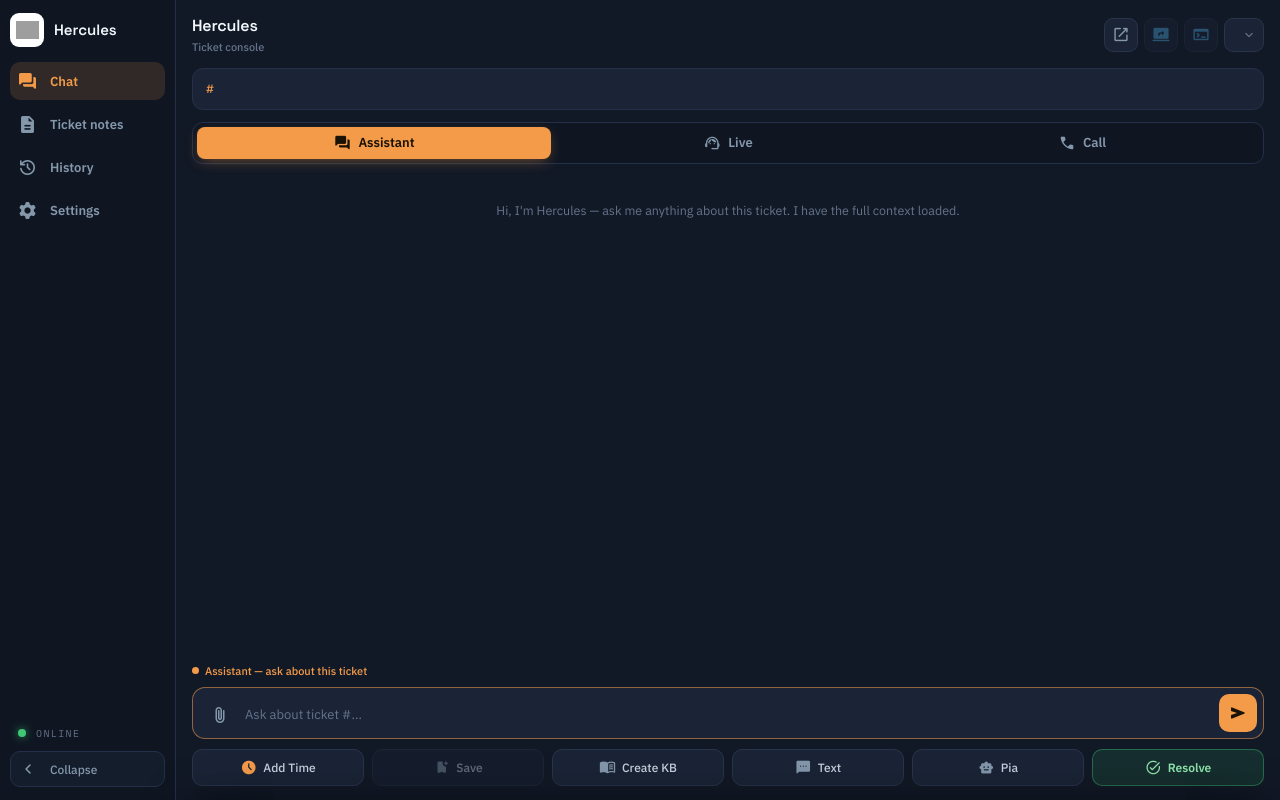
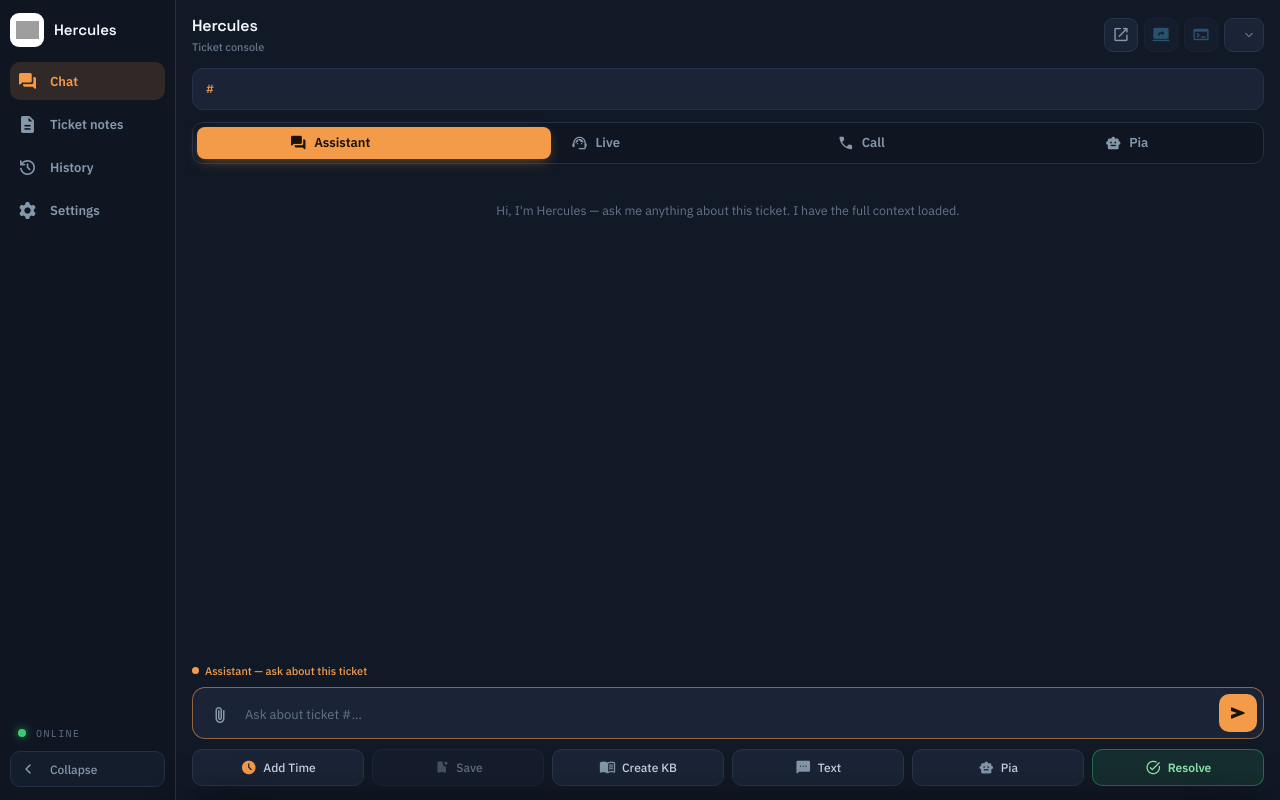
Before and after one commit to NationalTechnologyManagement/CW_AIChat_POD, a Python web app: template templates/pod.html in a window 1280 px wide. Run offline with Jinja, Linux system fonts and the light colour scheme; the template is opened without the code that fills it, so the values that code supplies are empty; grey boxes are pictures that could not be loaded.

Commit message:
Pod: give Pia its own tab beside Assistant, Live and Call
Pia's embedded chat needs room to run an automation, so it now has a mode tab
of its own (shown only for Pia-enabled clients) that fills the whole thread
area, scaled to Pia's content block with zoom, sign-in, reload and open-in-Pia
controls. Starting an automation from a card switches to the Pia tab and the
card keeps tracking the run; the pane is created once and kept alive across
tab switches so a half-answered Pia form survives going back to the chat.

Co-Authored-By: Claude Fable 5.1 <noreply@anthropic.com>

```diff
--- a/templates/pod.html
+++ b/templates/pod.html
@@ -148,6 +148,9 @@
         .mode-pill .indicator{position:absolute;top:4px;bottom:4px;left:4px;width:calc((100% - 8px) / 3);border-radius:8px;background:var(--accent);transform:translateX(0);transition:transform .34s cubic-bezier(.4,0,.2,1),background .34s;box-shadow:0 4px 14px -4px var(--accent-glow);}
         body.live-mode .mode-pill .indicator{transform:translateX(100%);}
         body.call-mode .mode-pill .indicator{transform:translateX(200%);}
+        /* A fourth tab (Pia) when the client is set up in Pia. */
+        body.pia-enabled .mode-pill .indicator{width:calc((100% - 8px) / 4);}
+        body.pia-mode .mode-pill .indicator{transform:translateX(300%);}
         .mode-tab{position:relative;z-index:2;flex:1;min-width:0;white-space:nowrap;border:none;background:none;cursor:pointer;font-family:'IBM Plex Sans',sans-serif;font-size:13px;font-weight:600;color:var(--icon);display:flex;align-items:center;justify-content:center;gap:7px;transition:color .2s;}
         .mode-tab .i{font-size:18px;}
         .mode-tab.active{color:var(--accent-text);}
@@ -163,6 +166,14 @@
         body.live-mode .thread.live{opacity:1;transform:none;pointer-events:auto;}
         body.call-mode .thread.ai,body.call-mode .thread.live{opacity:0;transform:translateX(-10px);pointer-events:none;}
         body.call-mode .thread.call{opacity:1;transform:none;pointer-events:auto;}
+        body.pia-mode .thread.ai,body.pia-mode .thread.live,body.pia-mode .thread.call{opacity:0;transform:translateX(-10px);pointer-events:none;}
+        body.pia-mode .thread.pia{opacity:1;transform:none;pointer-events:auto;}
+        /* Pia gets the whole thread area: no gaps, the embed fills it. */
+        .thread.pia{padding:0 16px 8px;gap:0;overflow:hidden;}
+        .thread.pia .pia-embed{flex:1;min-height:0;display:flex;flex-direction:column;}
+        .thread.pia .pia-viewport{flex:1;min-height:0;}
+        body.pia-mode .composer{display:none;}
+        body.pia-mode .attach-strip{display:none !important;}
 
         .welcome{text-align:center;color:var(--muted);padding:22px 10px;font-size:12.5px;line-height:1.6;}
 
@@ -211,7 +222,7 @@
         .pia-embed-bar span{flex:1;min-width:0;overflow:hidden;text-overflow:ellipsis;white-space:nowrap;font-weight:600;color:var(--text-2);}
         .pia-mini{border:1px solid var(--border-4);background:var(--panel);color:var(--text-2);border-radius:6px;padding:2px 8px;font-family:'IBM Plex Sans',sans-serif;font-size:11px;cursor:pointer;text-decoration:none;white-space:nowrap;}
         .pia-mini:hover{opacity:.85;}
-        .pia-viewport{position:relative;width:100%;height:460px;overflow:hidden;background:#fff;}
+        .pia-viewport{position:relative;width:100%;overflow:hidden;background:#fff;}
         .pia-iframe{position:absolute;top:0;left:0;display:block;width:100%;height:100%;border:0;background:#fff;transform-origin:top left;}
 
         /* live channel header + system lines + typing + receipts */
@@ -452,7 +463,7 @@
         body.drag-over .thread.ai,body.drag-over .thread.live{outline:2px dashed var(--accent);outline-offset:-6px;border-radius:10px;}
     </style>
 </head>
-<body>
+<body{% if pia.enabled %} class="pia-enabled"{% endif %}>
     {% if error %}
     <div class="error-wrap">
         <div class="error-logo"><img src="https://seahorse-space.nyc3.cdn.digitaloceanspaces.com/website/ntm_shield_small.svg" alt="NTM"></div>
@@ -517,6 +528,7 @@
                             <button type="button" class="mode-tab active" id="aiTab" title="Assistant"><span class="i">forum</span><span class="lbl">Assistant</span></button>
                             <button type="button" class="mode-tab" id="liveTab" title="Live chat with the customer"><span class="i">support_agent</span><span class="lbl">Live</span></button>
                             <button type="button" class="mode-tab" id="callTab" title="Phone call transcript"><span class="i">call</span><span class="lbl">Call</span></button>
+                            <button type="button" class="mode-tab" id="piaTab" title="Pia automations for this ticket"{% if not pia.enabled %} hidden{% endif %}><span class="i">smart_toy</span><span class="lbl">Pia</span></button>
                         </div>
                     </div>
 
@@ -527,6 +539,7 @@
                         <div class="thread live" id="liveThread">
                             <div class="live-head" id="liveHead">Live channel · messaging as <b id="liveAsName">technician</b></div>
                         </div>
+                        <div class="thread pia" id="piaThread"></div>
                         <div class="thread call" id="callThread">
                             <div class="live-head" id="callHead">Call transcript · <b id="callState">connecting…</b></div>
                             <div class="empty-hint" id="callEmpty">Checking this ticket for calls…</div>
@@ -839,7 +852,8 @@
         const saveBtn = $('saveBtn'), resolveBtn = $('resolveBtn'), addTimeBtn = $('addTimeBtn'), clearBtn = $('clearBtn'), kbBtn = $('kbBtn');
         const modelSelect = $('modelSelect'), modeText = $('modeText');
         const contextCard = $('contextCard');
-        const aiTab = $('aiTab'), liveTab = $('liveTab'), callTab = $('callTab');
+        const aiTab = $('aiTab'), liveTab = $('liveTab'), callTab = $('callTab'), piaTab = $('piaTab');
+        const piaThread = $('piaThread');
         const callList = $('callList'), callEmpty = $('callEmpty'), callStateEl = $('callState');
         const attachBtn = $('attachBtn'), fileInput = $('fileInput'), attachStrip = $('attachStrip');
         const toast = $('toast'), resultBanner = $('resultBanner'), resultBannerText = $('resultBannerText'), resultBannerClose = $('resultBannerClose');
@@ -1025,41 +1039,51 @@
         const PIA_STATE_LABELS = {
             queued: 'Pia has queued it…',
             running: 'Pia is running it…',
-            waiting_for_input: 'Pia needs your answer below',
+            waiting_for_input: 'Pia needs your answer in the Pia tab',
             completed: 'Pia finished',
             error: 'Pia reported a failure',
             cancelled: 'Cancelled in Pia',
             unknown: 'Waiting for Pia to pick it up…',
         };
-        function piaFrame(card){
-            if (!PIA || !PIA.embed_url) return null;
+        // Desktop width Pia's embed is rendered at, and the width of the centred
+        // content block (chat + Automation panel) it draws at that size.
+        const PIA_NATURAL_WIDTH = 1200;
+        const PIA_CONTENT_WIDTH = 800;
+
+        // ===== The Pia tab =====
+        // Pia's own chat for this ticket — the page Pia's browser extension embeds
+        // into other PSAs — gets a mode tab of its own so it has the whole pod to
+        // run an automation in, with Assistant one click away. It is created the
+        // first time it is needed and kept alive across tab switches, so Pia's
+        // session (and a half-answered form) survives going back to the chat.
+        //
+        // The embed is a cross-origin page we cannot restyle. Rendered at a
+        // desktop width it lays out properly: a centred block of chat + Automation
+        // panel about PIA_CONTENT_WIDTH wide with empty margins either side. So the
+        // frame is rendered at that width and scaled so the CONTENT block fills
+        // the tab (margins cropped), with a zoom the tech can nudge and that is
+        // remembered. Re-fitted on every resize (ConnectWise pod height, pop-out).
+        let piaPane = null;
+        function ensurePiaPane(){
+            if (piaPane || !PIA || !PIA.embed_url) return piaPane;
             const wrap = document.createElement('div');
             wrap.className = 'pia-embed';
             const bar = document.createElement('div');
             bar.className = 'pia-embed-bar';
             const title = document.createElement('span'); title.textContent = 'Pia · ticket #' + TICKET.id;
             const signin = document.createElement('button'); signin.type = 'button'; signin.className = 'pia-mini'; signin.textContent = 'Sign in to Pia';
-            signin.title = 'If the frame shows a sign-in page or stays blank, sign in to Pia here, then reload the frame';
+            signin.title = 'If Pia shows a sign-in page or stays blank, sign in here, then reload';
             const reload = document.createElement('button'); reload.type = 'button'; reload.className = 'pia-mini'; reload.textContent = 'Reload';
             const open = document.createElement('a'); open.className = 'pia-mini'; open.href = PIA.embed_url; open.target = '_blank'; open.rel = 'noopener'; open.textContent = 'Open in Pia';
             const zoomOut = document.createElement('button'); zoomOut.type = 'button'; zoomOut.className = 'pia-mini'; zoomOut.textContent = '−'; zoomOut.title = 'Smaller';
             const zoomIn = document.createElement('button'); zoomIn.type = 'button'; zoomIn.className = 'pia-mini'; zoomIn.textContent = '+'; zoomIn.title = 'Larger';
-            const toggle = document.createElement('button'); toggle.type = 'button'; toggle.className = 'pia-mini'; toggle.textContent = 'Hide';
             bar.appendChild(title); bar.appendChild(signin); bar.appendChild(reload); bar.appendChild(open);
-            bar.appendChild(zoomOut); bar.appendChild(zoomIn); bar.appendChild(toggle);
+            bar.appendChild(zoomOut); bar.appendChild(zoomIn);
             const frame = document.createElement('iframe');
             frame.className = 'pia-iframe';
             frame.src = PIA.embed_url;
             frame.setAttribute('allow', 'clipboard-write');
             frame.title = 'Pia chat for ticket #' + TICKET.id;
-            // Pia's embed is a cross-origin page we cannot restyle. Rendered at a
-            // desktop width (PIA_NATURAL_WIDTH) it lays out properly: a centred
-            // block of chat + Automation panel about PIA_CONTENT_WIDTH wide with
-            // empty margins either side. So the frame is rendered at that width
-            // and scaled so the CONTENT block fills the card (margins cropped),
-            // with a zoom the tech can nudge and that is remembered. Height
-            // follows the pod's viewport. Re-fitted on every resize (ConnectWise
-            // pod height changes, pop-out).
             const viewport = document.createElement('div');
             viewport.className = 'pia-viewport';
             viewport.appendChild(frame);
@@ -1067,17 +1091,15 @@
             let zoom = 1;
             try { zoom = parseFloat(localStorage.getItem('pia-zoom')) || 1; } catch (e) {}
             function fit(){
-                if (viewport.style.display === 'none') return;
-                const cardWidth = viewport.clientWidth || card.clientWidth || 0;
-                if (!cardWidth) return;
+                const width = viewport.clientWidth || 0;
+                const visible = viewport.clientHeight || 0;
+                if (!width || !visible) return;
                 // Wide pop-out: Pia already fits, show it 1:1 (times zoom).
-                const base = cardWidth >= PIA_NATURAL_WIDTH ? 1
-                    : Math.max(0.55, Math.min(cardWidth / PIA_CONTENT_WIDTH, 1.2));
+                const base = width >= PIA_NATURAL_WIDTH ? 1
+                    : Math.max(0.55, Math.min(width / PIA_CONTENT_WIDTH, 1.2));
                 const scale = base * zoom;
-                const renderWidth = Math.max(PIA_NATURAL_WIDTH, Math.round(cardWidth / scale));
-                const offset = Math.min(0, Math.round((cardWidth - renderWidth * scale) / 2));
-                const visible = Math.round(Math.max(340, Math.min(window.innerHeight * 0.62, 760)));
-                viewport.style.height = visible + 'px';
+                const renderWidth = Math.max(PIA_NATURAL_WIDTH, Math.round(width / scale));
+                const offset = Math.min(0, Math.round((width - renderWidth * scale) / 2));
                 frame.style.width = renderWidth + 'px';
                 frame.style.height = Math.round(visible / scale) + 'px';
                 frame.style.transform = 'translateX(' + offset + 'px) scale(' + scale + ')';
@@ -1089,8 +1111,7 @@
             }
             zoomOut.addEventListener('click', function(){ setZoom(zoom - 0.1); });
             zoomIn.addEventListener('click', function(){ setZoom(zoom + 0.1); });
-            fit();
-            if (window.ResizeObserver) { const ro = new ResizeObserver(fit); ro.observe(viewport); ro.observe(document.body); }
+            if (window.ResizeObserver) { new ResizeObserver(fit).observe(viewport); }
             else window.addEventListener('resize', fit);
             frame.addEventListener('load', fit);
             signin.addEventListener('click', function(){
@@ -1102,29 +1123,31 @@
                 }, 800);
             });
             reload.addEventListener('click', function(){ frame.src = PIA.embed_url; });
-            toggle.addEventListener('click', function(){
-                const hidden = viewport.style.display === 'none';
-                viewport.style.display = hidden ? '' : 'none';
-                toggle.textContent = hidden ? 'Hide' : 'Show';
-                if (hidden) fit();
-            });
-            card.appendChild(wrap);
-            wrap._frame = viewport; wrap._toggle = toggle;
-            return wrap;
-        }
-        // Desktop width Pia's embed is rendered at, and the width of the centred
-        // content block (chat + Automation panel) it draws at that size.
-        const PIA_NATURAL_WIDTH = 1200;
-        const PIA_CONTENT_WIDTH = 800;
+            piaThread.appendChild(wrap);
+            piaPane = { wrap: wrap, frame: frame, fit: fit };
+            return piaPane;
+        }
+        function openPiaTab(){
+            if (!PIA || !PIA.enabled) return;
+            if (liveMode) { showToast('End or leave the live chat first', 'error'); return; }
+            ensurePiaPane();
+            setMode('pia');
+        }
+
+        // After Start, Pia runs on its side and asks its questions (pick a
+        // computer, pick a user — with the choices) in its own chat, so the pod
+        // switches to the Pia tab and the card keeps following the run.
         function trackPiaRun(card, correlationId, name){
             const line = document.createElement('div');
             line.className = 'ac-result muted pia-track';
             const icon = document.createElement('span'); icon.className = 'i'; icon.textContent = 'hourglass_top';
             const label = document.createElement('span'); label.textContent = PIA_STATE_LABELS.unknown;
-            line.appendChild(icon); line.appendChild(label);
+            const go = document.createElement('button'); go.type = 'button'; go.className = 'pia-mini'; go.textContent = 'Open Pia tab';
+            go.addEventListener('click', openPiaTab);
+            line.appendChild(icon); line.appendChild(label); line.appendChild(go);
             card.appendChild(line);
-            const embed = piaFrame(card);
             scrollThread(aiThread);
+            openPiaTab();
             let polls = 0, lastState = '', told = false;
             async function poll(){
                 polls += 1;
@@ -1149,14 +1172,11 @@
                         if (final || (state === 'waiting_for_input' && !told)) {
                             told = told || state === 'waiting_for_input';
                             recordActionOutcome('[Pia automation “' + name + '” (correlation ' + correlationId + '): ' + text
-                                + (final ? '' : '. The tech answers Pia in the Pia chat framed in the card; check_pia_automation reports progress.') + ']');
+                                + (final ? '' : '. The tech answers Pia in the Pia tab of this pod; check_pia_automation reports progress.') + ']');
                         }
+                        if (final && currentMode === 'pia') showToast('Pia: ' + (PIA_STATE_LABELS[state] || state).toLowerCase() + ' — the Assistant tab has the outcome');
                     }
-                    if (final) {
-                        // Leave Pia's transcript available but out of the way.
-                        if (embed && embed._frame && state === 'completed') { embed._frame.style.display = 'none'; embed._toggle.textContent = 'Show'; }
-                        return;
-                    }
+                    if (final) return;
                 }
                 // Poll briskly at first (the form usually appears within seconds),
                 // then ease off; stop after ~10 minutes — the tech can ask Hercules.
@@ -1264,9 +1284,9 @@
         // ===== Send (AI) =====
         async function sendMessage(){
             const text = chatInput.value.trim();
-            // Call mode has no composer — never let a stray Enter leak the tech's
-            // keystrokes into the AI thread while they are watching a transcript.
-            if (currentMode === 'call') return;
+            // Call and Pia modes have no composer — never let a stray Enter leak the
+            // tech's keystrokes into the AI thread while they are in another pane.
+            if (currentMode === 'call' || currentMode === 'pia') return;
             if (liveMode) { sendLiveMessage(text); return; }
             if ((!text && pendingAttachments.length === 0) || isStreaming) return;
 
@@ -2233,6 +2253,7 @@
         }
         function startKbArticle(){
             if (!HUDU_ENABLED || currentMode === 'call') return;
+            if (currentMode === 'pia') setMode('ai');
             if (liveMode) { showToast('Switch back to the Hercules chat to create a KB article', 'error'); return; }
             const existing = liveKbCard();
             if (existing) {
@@ -2247,6 +2268,7 @@
         }
         function askPia(){
             if (!PIA || !PIA.enabled || currentMode === 'call') return;
+            if (currentMode === 'pia') setMode('ai');
             if (liveMode) { showToast('Switch back to the Hercules chat to ask about Pia', 'error'); return; }
             if (isStreaming) { showToast('Wait for Hercules to finish, then try again', 'error'); return; }
             chatInput.value = 'Read this ticket and tell me which of this client\'s Pia automations, if any, would handle it. '
@@ -2536,7 +2558,8 @@
         }
 
         function setMode(mode, skipServer){
-            if (mode !== 'live' && mode !== 'call') mode = 'ai';
+            if (mode === 'pia' && !(PIA && PIA.enabled)) mode = 'ai';
+            if (mode !== 'live' && mode !== 'call' && mode !== 'pia') mode = 'ai';
             const prev = currentMode;
             if (mode === prev) return;
             currentMode = mode;
@@ -2544,9 +2567,11 @@
             liveMode = on;
             document.body.classList.toggle('live-mode', on);
             document.body.classList.toggle('call-mode', mode === 'call');
+            document.body.classList.toggle('pia-mode', mode === 'pia');
             aiTab.classList.toggle('active', mode === 'ai');
             liveTab.classList.toggle('active', on);
             callTab.classList.toggle('active', mode === 'call');
+            piaTab.classList.toggle('active', mode === 'pia');
             // Leave-transitions run first, and only for the mode we were actually in —
             // /live/end must never fire for a session that was never started.
             if (prev === 'live') {
@@ -2568,6 +2593,10 @@
                 modeText.textContent = 'Call — phone transcript, internal only';
                 openCallWs();
                 scrollThread(callThread);
+            } else if (mode === 'pia') {
+                modeText.textContent = 'Pia — run an automation for this ticket';
+                const pane = ensurePiaPane();
+                if (pane) requestAnimationFrame(pane.fit);
             } else {
                 chatInput.placeholder = 'Ask about ticket #' + TICKET.id + '…';
                 modeText.textContent = 'Assistant — ask about this ticket';
@@ -3198,6 +3227,7 @@
         aiTab.addEventListener('click', function(){ setMode('ai'); });
         liveTab.addEventListener('click', function(){ setMode('live'); });
         callTab.addEventListener('click', function(){ setMode('call'); });
+        piaTab.addEventListener('click', openPiaTab);
 
         // Resume an already-active live session after a pod reload.
         if (LIVE_ACTIVE) setMode('live', true);
```
